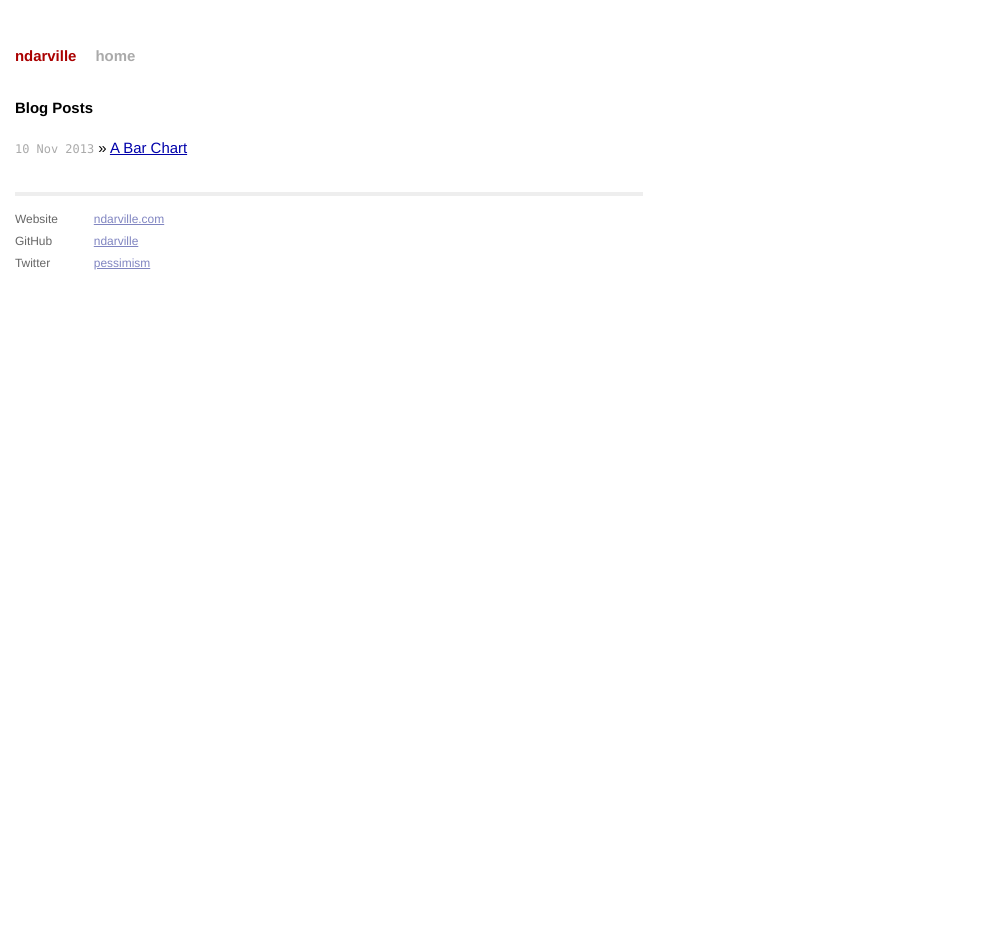
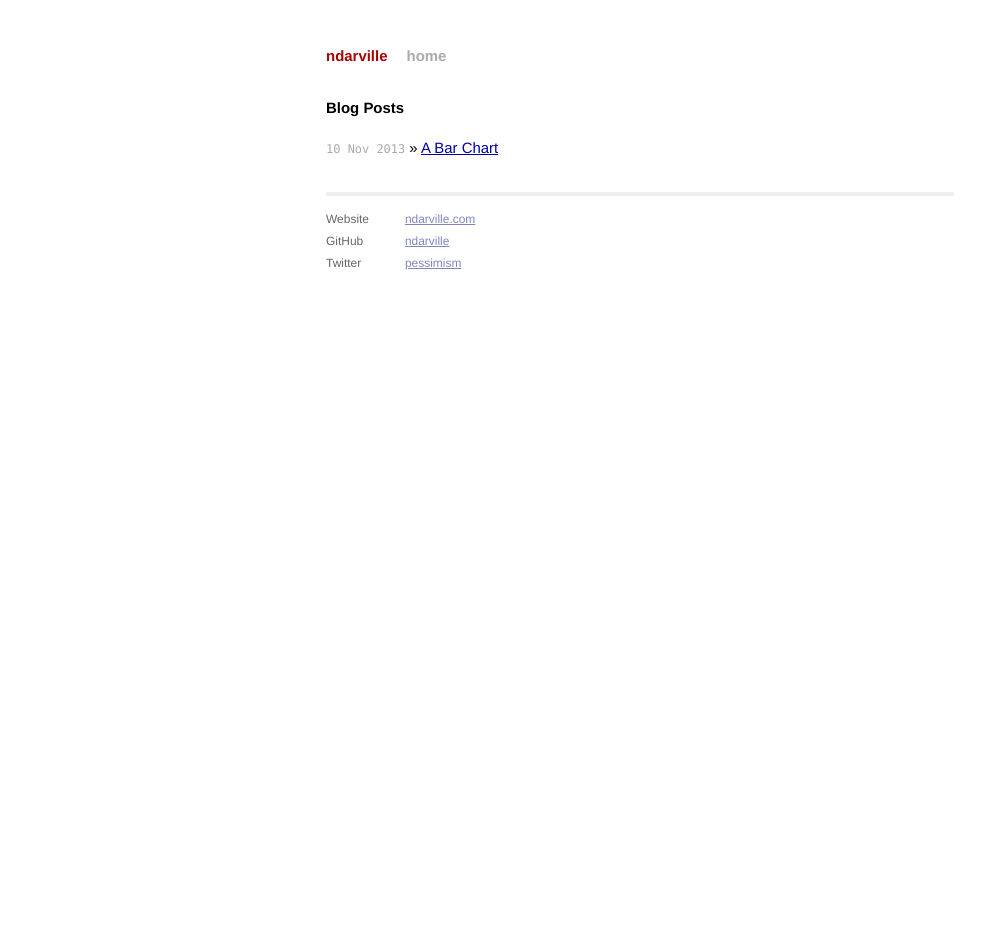
Before and after one commit to ndarville/ndarville.github.io, a Jekyll site: the page built from index.html, in a window 1280 px wide. Shown: the whole page, without its empty margins (0-1002 px from the left). Built offline with Jekyll 4.4.1, drawn with Linux system fonts in a browser that asks for light colours; Markdown is read by kramdown in place of the engine named in the settings.

Commit message:
Centred container

```diff
--- a/css/custom.css
+++ b/css/custom.css
@@ -4,8 +4,9 @@ body {
 
 .site {
     text-align: left;
-    margin-left: 1em;
-    margin-right: 1em;
+    margin-left: auto;
+    margin-right: auto;
+
 }
 
 a, a:visited { color: #00A; }
```
